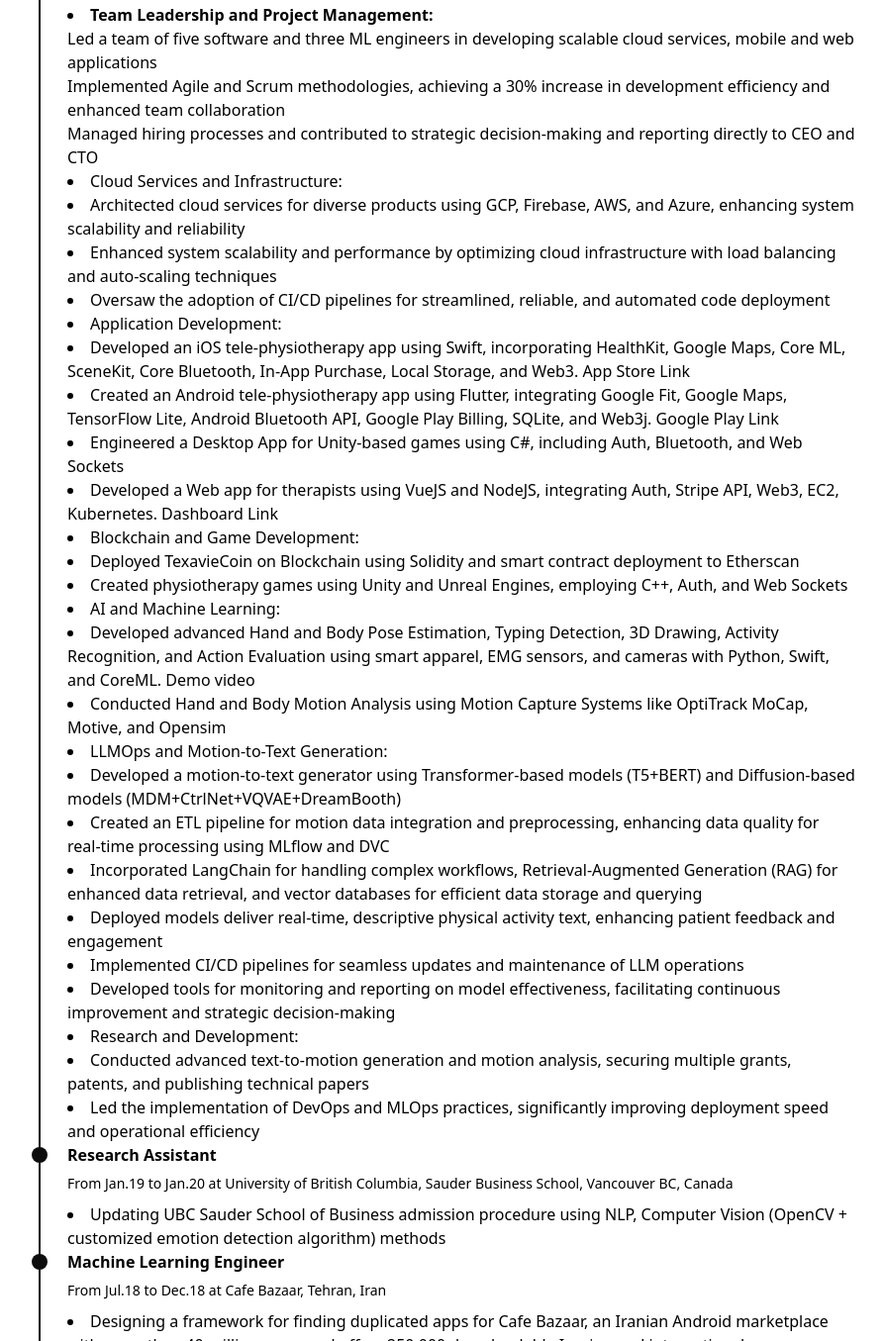
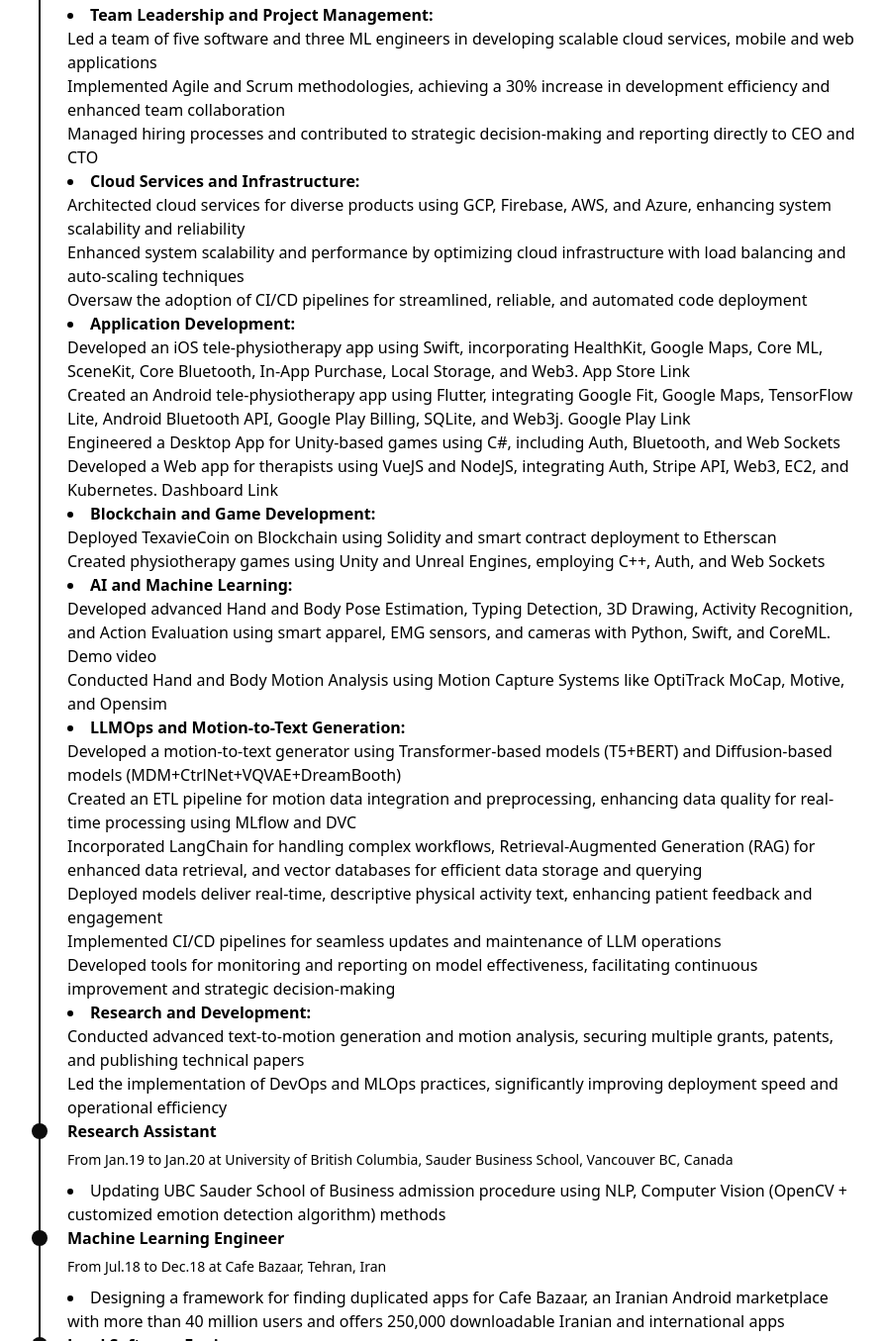
Before and after one commit to arvintashakori/arvintashakori.github.io, an Astro site: page /cv in a window 1280 px wide. Shown: the part 905-2260 px from the top of the page at 99% size, without its empty margins (334-1228 px from the left). Built offline with nearby package versions, Linux system fonts and the light colour scheme; Astro itself is replaced by a stand-in of ours.

Commit message:
Update cv.astro

```diff
--- a/src/pages/cv.astro
+++ b/src/pages/cv.astro
@@ -60,26 +60,40 @@ research with practical applications.
         <li>Led a team of five software and three ML engineers in developing scalable cloud services, mobile and web applications</li>
         <li>Implemented Agile and Scrum methodologies, achieving a 30% increase in development efficiency and enhanced team collaboration</li>
         <li>Managed hiring processes and contributed to strategic decision-making and reporting directly to CEO and CTO</li>
-      </ul></li>
-    <li>Cloud Services and Infrastructure:</li>
+      </ul>
+    </li>
+    <li><b>Cloud Services and Infrastructure:</b>
+      <ul>
         <li>Architected cloud services for diverse products using GCP, Firebase, AWS, and Azure, enhancing system scalability and reliability</li>
         <li>Enhanced system scalability and performance by optimizing cloud infrastructure with load balancing and auto-scaling techniques</li>
         <li>Oversaw the adoption of CI/CD pipelines for streamlined, reliable, and automated code deployment</li>
-    <li>Application Development:</li>
+      </ul>
+      </li>
+    <li><b>Application Development:</b>
+      <ul>
         <li>Developed an iOS tele-physiotherapy app using Swift, incorporating HealthKit, Google Maps, Core ML, SceneKit, Core Bluetooth, In-App Purchase,
 Local Storage, and Web3. <a href="https://apps.apple.com/ca/app/marswear/id1669388720">App Store Link</a></li>
         <li>Created an Android tele-physiotherapy app using Flutter, integrating Google Fit, Google Maps, TensorFlow Lite, Android Bluetooth API, Google Play
 Billing, SQLite, and Web3j. <a href="https://play.google.com/store/apps/details?id=com.texavie_flutter_app.www">Google Play Link</a></li>
         <li>Engineered a Desktop App for Unity-based games using C#, including Auth, Bluetooth, and Web Sockets</li>
-        <li>Developed a Web app for therapists using VueJS and NodeJS, integrating Auth, Stripe API, Web3, EC2, Kubernetes. <a href="https://marswear.texavie.com">Dashboard Link</a></li>
-    <li>Blockchain and Game Development:</li>
+        <li>Developed a Web app for therapists using VueJS and NodeJS, integrating Auth, Stripe API, Web3, EC2, and Kubernetes. <a href="https://marswear.texavie.com">Dashboard Link</a></li>
+    </ul>
+    </li>
+    <li><b>Blockchain and Game Development:</b>
+      <ul>
         <li>Deployed TexavieCoin on Blockchain using Solidity and smart contract deployment to Etherscan</li>
         <li>Created physiotherapy games using Unity and Unreal Engines, employing C++, Auth, and Web Sockets</li>
-    <li>AI and Machine Learning:</li>
+    </ul>
+    </li>
+    <li><b>AI and Machine Learning:</b>
+      <ul>
         <li>Developed advanced Hand and Body Pose Estimation, Typing Detection, 3D Drawing, Activity Recognition, and Action Evaluation using smart apparel,
 EMG sensors, and cameras with Python, Swift, and CoreML. <a href="https://youtu.be/jeGvXsm583Q?si=OED4aP7rppnJE8fp">Demo video</a></li>
         <li>Conducted Hand and Body Motion Analysis using Motion Capture Systems like OptiTrack MoCap, Motive, and Opensim</li>
-    <li>LLMOps and Motion-to-Text Generation:</li>
+    </ul>
+    </li>
+    <li><b>LLMOps and Motion-to-Text Generation:</b>
+      <ul>
         <li>Developed a motion-to-text generator using Transformer-based models (T5+BERT) and Diffusion-based models (MDM+CtrlNet+VQVAE+DreamBooth)</li>
         <li>Created an ETL pipeline for motion data integration and preprocessing, enhancing data quality for real-time processing using MLflow and DVC</li>
         <li>Incorporated LangChain for handling complex workflows, Retrieval-Augmented Generation (RAG) for enhanced data retrieval, and vector databases
@@ -87,10 +101,14 @@ for efficient data storage and querying</li>
         <li>Deployed models deliver real-time, descriptive physical activity text, enhancing patient feedback and engagement</li>
         <li>Implemented CI/CD pipelines for seamless updates and maintenance of LLM operations</li>
         <li>Developed tools for monitoring and reporting on model effectiveness, facilitating continuous improvement and strategic decision-making</li>
-    <li>Research and Development:</li>
+    </ul>
+    </li>
+    <li><b>Research and Development:</b>
+      <ul>
         <li>Conducted advanced text-to-motion generation and motion analysis, securing multiple grants, patents, and publishing technical papers</li>
         <li>Led the implementation of DevOps and MLOps practices, significantly improving deployment speed and operational efficiency</li>
-</ul>
+    </ul>
+    </li>
     </TimeLineElement>
     <TimeLineElement
       title="Research Assistant"
```
